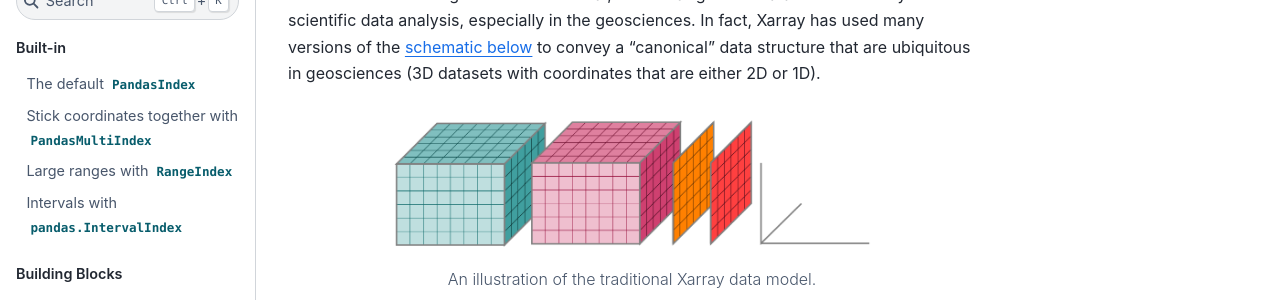
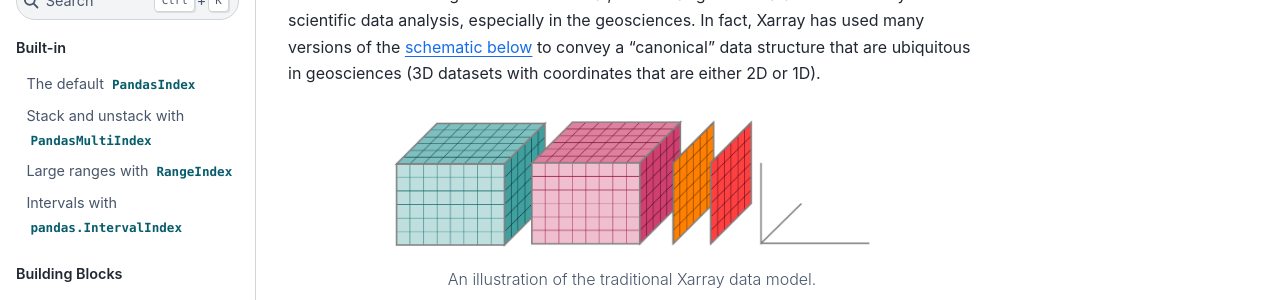
Before and after one commit to xarray-contrib/xarray-indexes, a Sphinx documentation site: the page built from docs/index.md, in a window 1280 px wide. Shown: the part 261-561 px from the top of the page. Built offline with Sphinx 7.4.7 and the Sphinx Book theme 1.1.4, drawn with Linux system fonts in a browser that asks for light colours.

Commit message:
change PandasMultiIndex title

`````diff
--- a/docs/builtin/pdmultiindex.md
+++ b/docs/builtin/pdmultiindex.md
@@ -7,7 +7,7 @@ kernelspec:
   name: python
 ---
 
-# Stick coordinates together with `PandasMultiIndex`
+# Stack and unstack with `PandasMultiIndex`
 
 ````{grid}
 ```{grid-item}
`````
